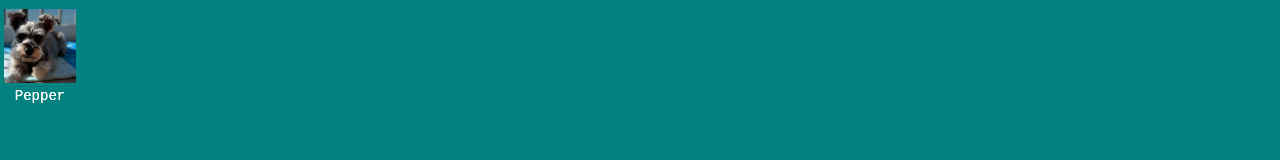
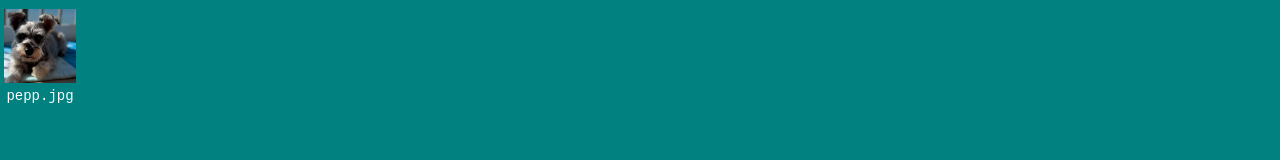
Before and after one commit to andrewdaly124/andrewos, a React (Create React App) app: page / in a window 1280 px wide. Shown: the top 160 px of the page. Built offline with nearby package versions, Linux system fonts and the light colour scheme.

Commit message:
rm extra shortcut

```diff
--- a/src/ui/components/Home/index.tsx
+++ b/src/ui/components/Home/index.tsx
@@ -10,13 +10,7 @@ export default function Home() {
     <div>
       <Shortcut
         image={pepperPng}
-        name="Pepper"
-        id="pepper-pics"
-        onClick={() => console.log("open")}
-      />
-      <Shortcut
-        image={pepperPng}
-        name="Pepper"
+        name="pepp.jpg"
         id="pepper-pics"
         onClick={() => console.log("open")}
       />
```
